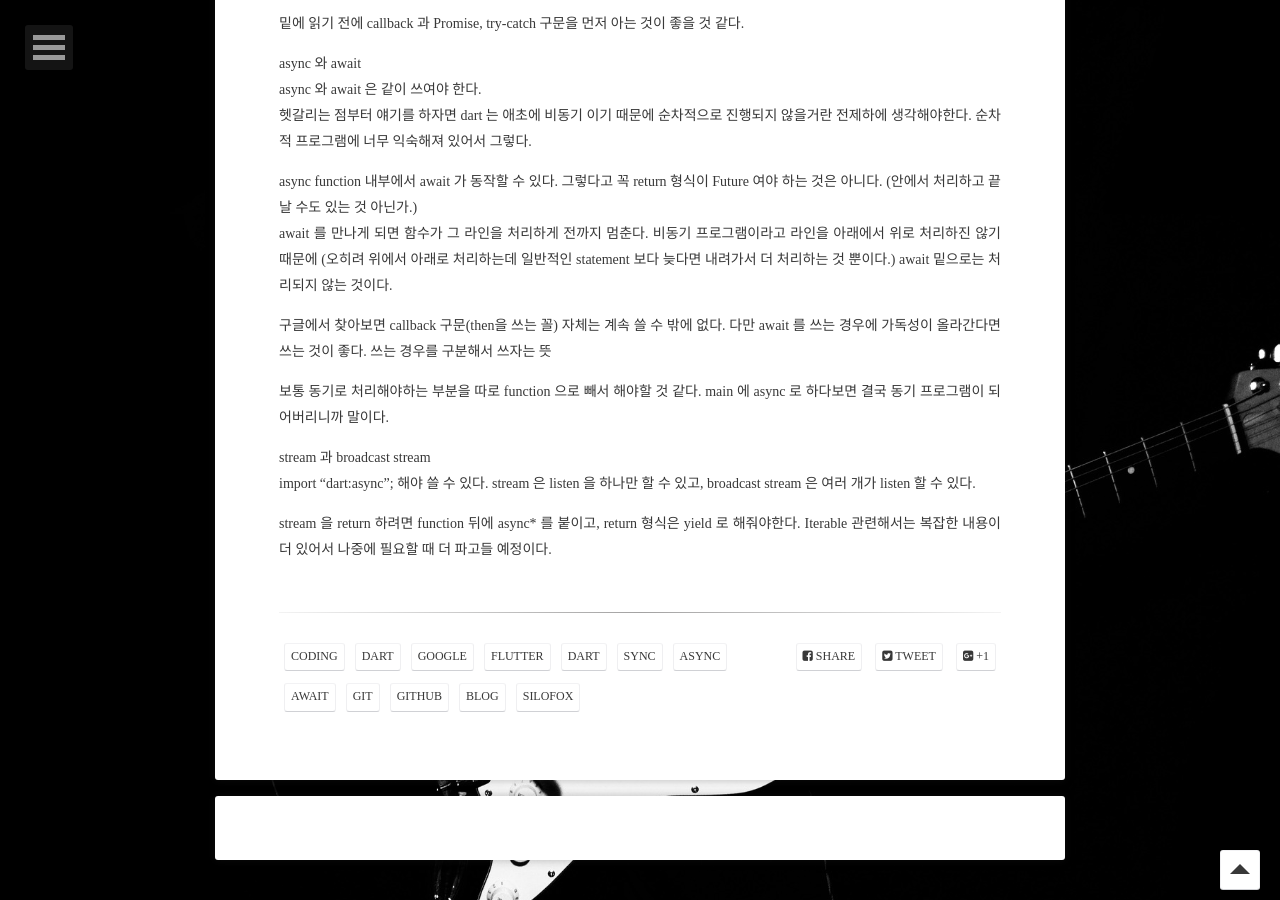
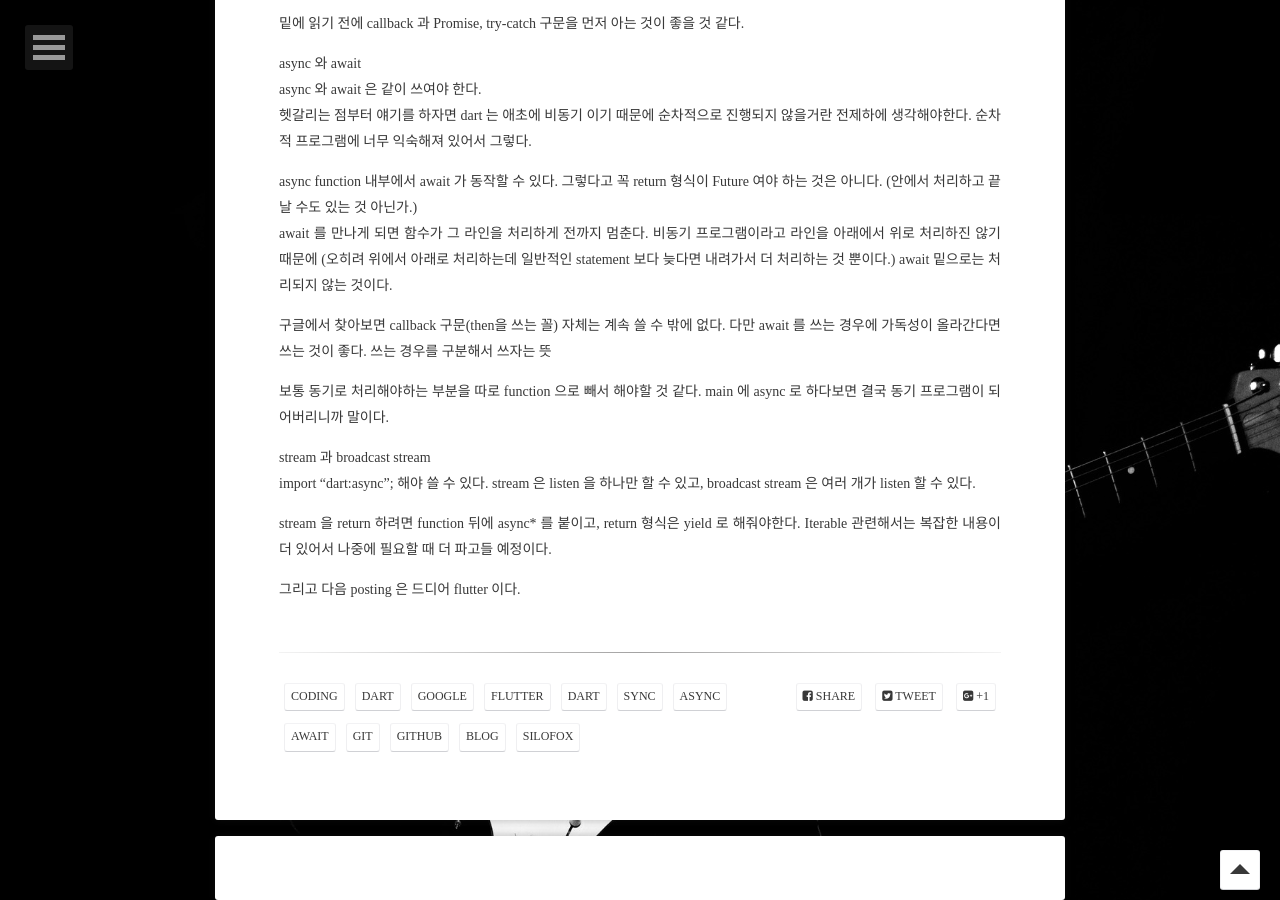
Before and after one commit to siloFoX/siloFoX.github.io, a Jekyll site: the page built from _posts/2023-03-31-learning-dart-3.md, in a window 1280 px wide and 900 px high, scrolled down 686 px. Built offline with Jekyll 4.4.1, drawn with Linux system fonts in a browser that asks for light colours; some web fonts are replaced; comment, search, counter and statistics services are not loaded.

Commit message:
Make ps in learning dart 3.md & learning flutter 1.md

```diff
--- a/_posts/2023-03-31-learning-dart-3.md
+++ b/_posts/2023-03-31-learning-dart-3.md
@@ -56,4 +56,6 @@ import "dart:async"; 해야 쓸 수 있다.
 stream 은 listen 을 하나만 할 수 있고,
 broadcast stream 은 여러 개가 listen 할 수 있다.<br>
 
-stream 을 return 하려면 function 뒤에 async* 를 붙이고, return 형식은 yield 로 해줘야한다. Iterable 관련해서는 복잡한 내용이 더 있어서 나중에 필요할 때 더 파고들 예정이다.
+stream 을 return 하려면 function 뒤에 async* 를 붙이고, return 형식은 yield 로 해줘야한다. Iterable 관련해서는 복잡한 내용이 더 있어서 나중에 필요할 때 더 파고들 예정이다.<br>
+
+그리고 다음 posting 은 드디어 flutter 이다.
```
Also changed, not shown: _posts/2023-04-01-learning-flutter-1.md (added).
